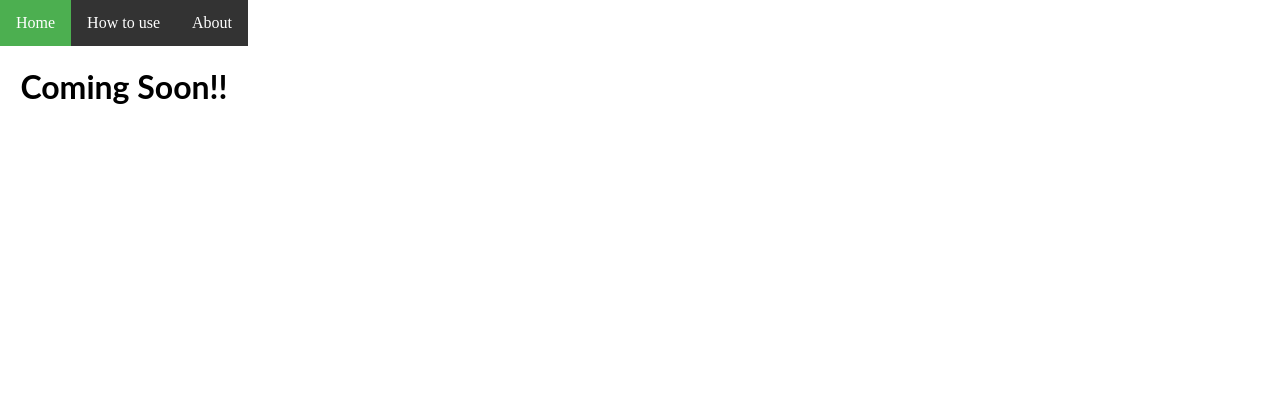
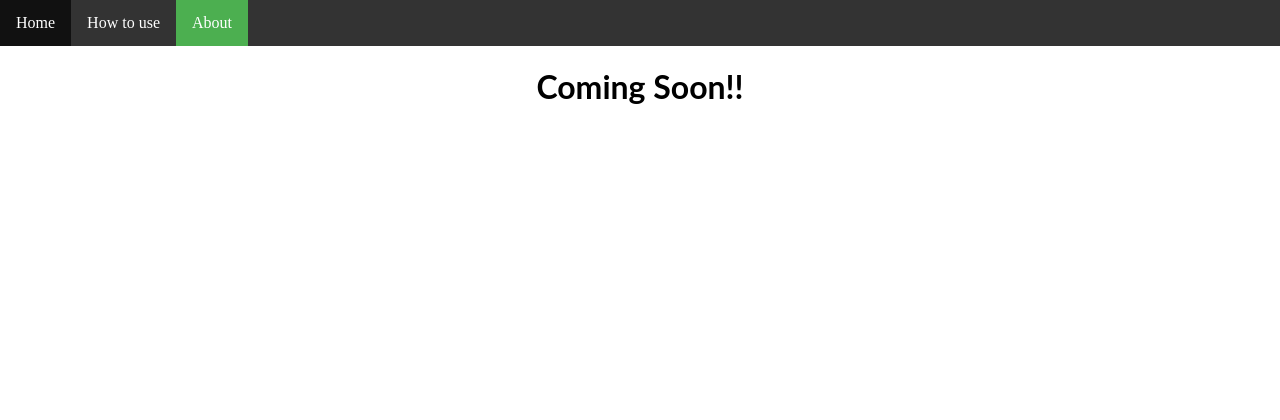
Before and after one commit to debdutgoswami/makaut-result-parser-website, a Flask app: page /about in a window 1280 px wide. Shown: the top 420 px of the page. Run offline with Flask 2, Linux system fonts and the light colour scheme.

Commit message:
FIX navbar issue

```diff
--- a/static/styles.css
+++ b/static/styles.css
@@ -3,7 +3,6 @@ html {
 }
 body {
     margin: 0;
-    width: fit-content;
 }
 form{
     text-align: center;
@@ -122,8 +121,8 @@ ul.topnav li.right {
 }
 
 @media screen and (max-width: 600px) {
-   ul.topnav li.right,
-   ul.topnav li {
-       float: none;
-    }
-}
+    ul.topnav li.right,
+    ul.topnav li {
+        float: none;
+     }
+ }
--- a/templates/about.html
+++ b/templates/about.html
@@ -6,9 +6,9 @@
         <link rel = "icon" href ="{{ url_for('static', filename='images/logo.png') }}" type = "image/x-icon">
         <link rel="stylesheet" href="{{ url_for('static', filename='styles.css') }}">
         <ul class="topnav">
-            <li><a class="active" href="/">Home</a></li>
-            <li><a href="howtouse">How to use</a></li>
-            <li><a class="right"  href="about">About</a></li>
+            <li><a href="/">Home</a></li>
+            <li><a class="right" href="howtouse">How to use</a></li>
+            <li><a class="active"  href="about">About</a></li>
           </ul>
         <h1>Coming Soon!!</h1>
     </head>
--- a/templates/howtouse.html
+++ b/templates/howtouse.html
@@ -6,8 +6,8 @@
         <link rel = "icon" href ="{{ url_for('static', filename='images/logo.png') }}" type = "image/x-icon">
         <link rel="stylesheet" href="{{ url_for('static', filename='styles.css') }}">
         <ul class="topnav">
-            <li><a class="active" href="/">Home</a></li>
-            <li><a href="howtouse">How to use</a></li>
+            <li><a href="/">Home</a></li>
+            <li><a class="active" href="howtouse">How to use</a></li>
             <li><a class="right"  href="about">About</a></li>
           </ul>
         <h1>Coming Soon!!</h1>
```
